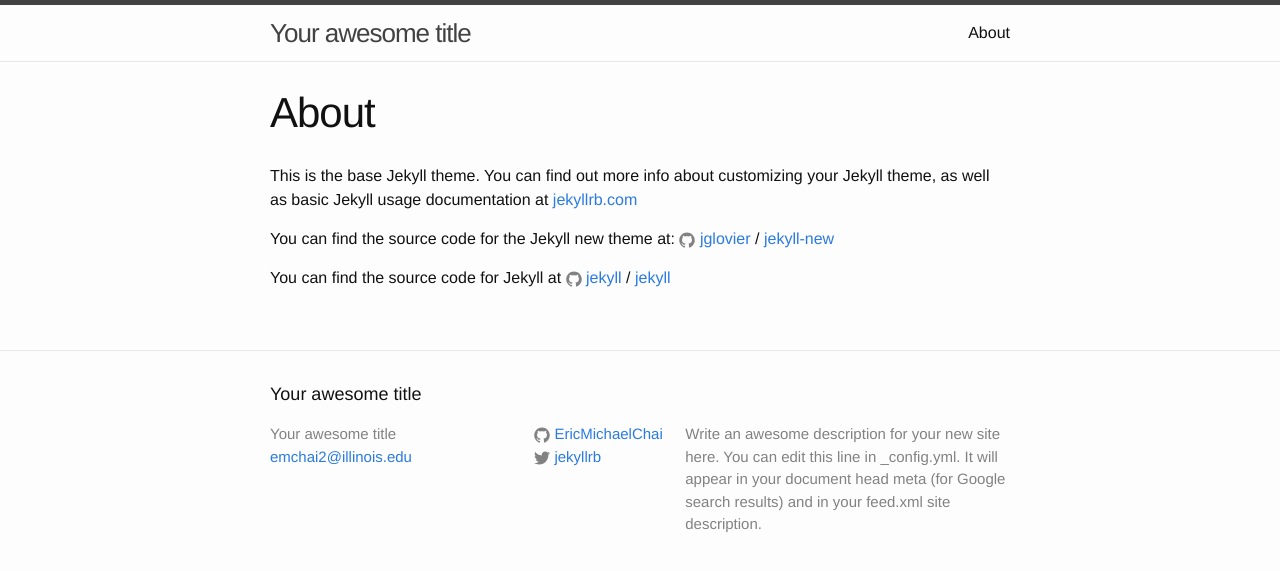
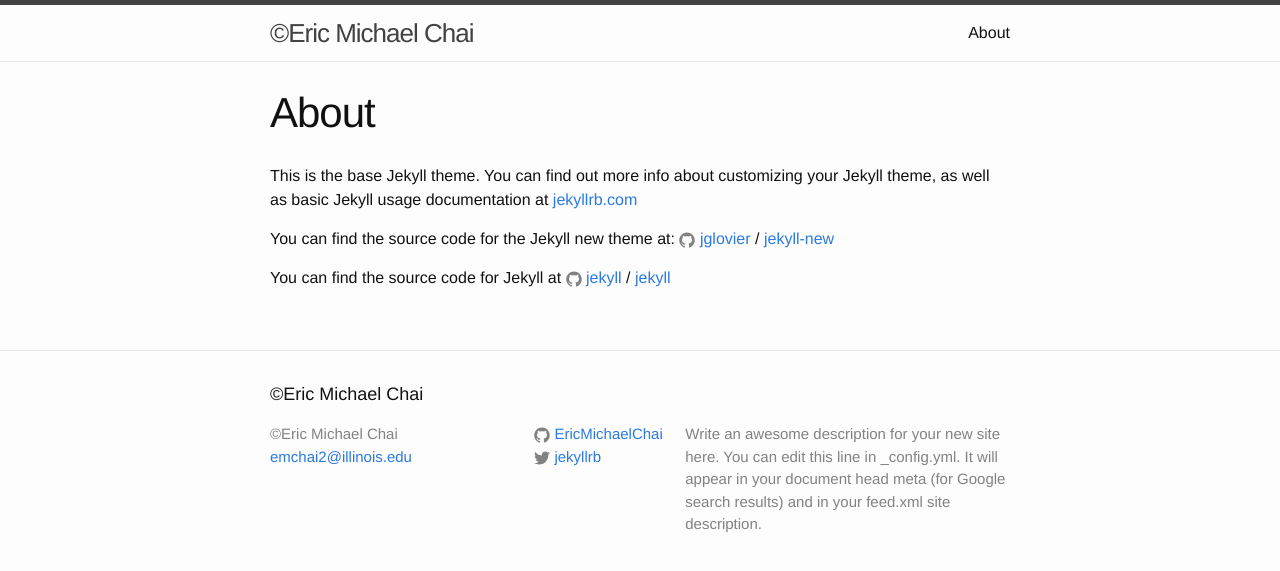
Before and after one commit to EricMichaelChai/EricMichaelChai.github.io, a Jekyll site: the page built from about.md, in a window 1280 px wide. Shown: the top 571 px of the page. Built offline with Jekyll 4.4.1, drawn with Linux system fonts in a browser that asks for light colours.

Commit message:
First run of Test Site

```diff
--- a/_config.yml
+++ b/_config.yml
@@ -6,7 +6,7 @@
 # 'jekyll serve'. If you change this file, please restart the server process.
 
 # Site settings
-title: Your awesome title
+title: ©Eric Michael Chai
 email: emchai2@illinois.edu
 description: > # this means to ignore newlines until "baseurl:"
   Write an awesome description for your new site here. You can edit this
@@ -19,3 +19,5 @@ github_username:  EricMichaelChai
 
 # Build settings
 markdown: kramdown
+
+port: 8080
--- a/index.html
+++ b/index.html
@@ -5,6 +5,9 @@ layout: default
 <div class="home">
 
   <h1 class="page-heading">Posts</h1>
+  <figure><p><img src="http://i.imgur.com/ahhlli0.jpg"></p>
+  <figcaption><div style = "text-align:center;">Central Park, NY</figcaption>
+</figure>
 
   <ul class="post-list">
     {% for post in site.posts %}
```
